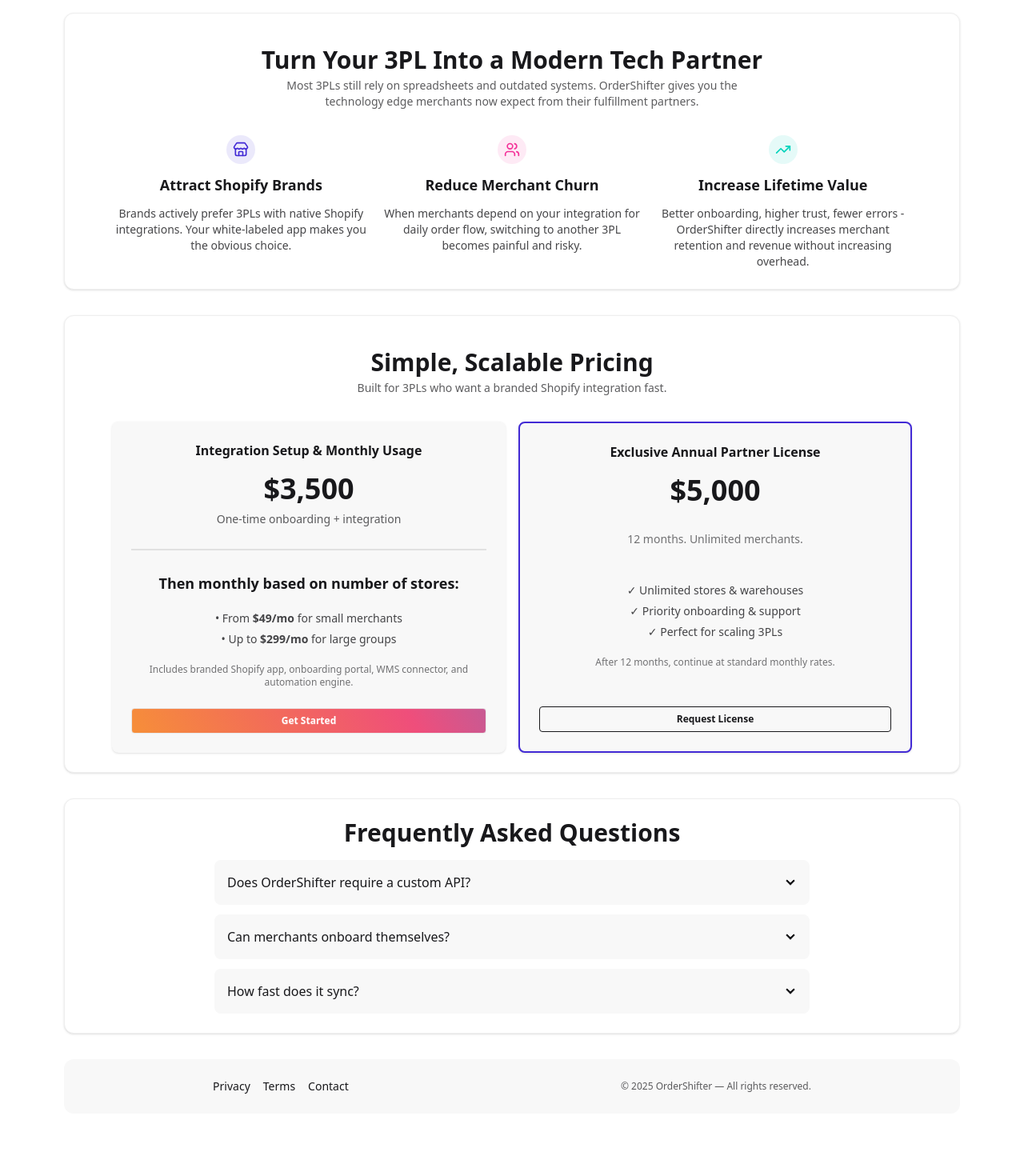
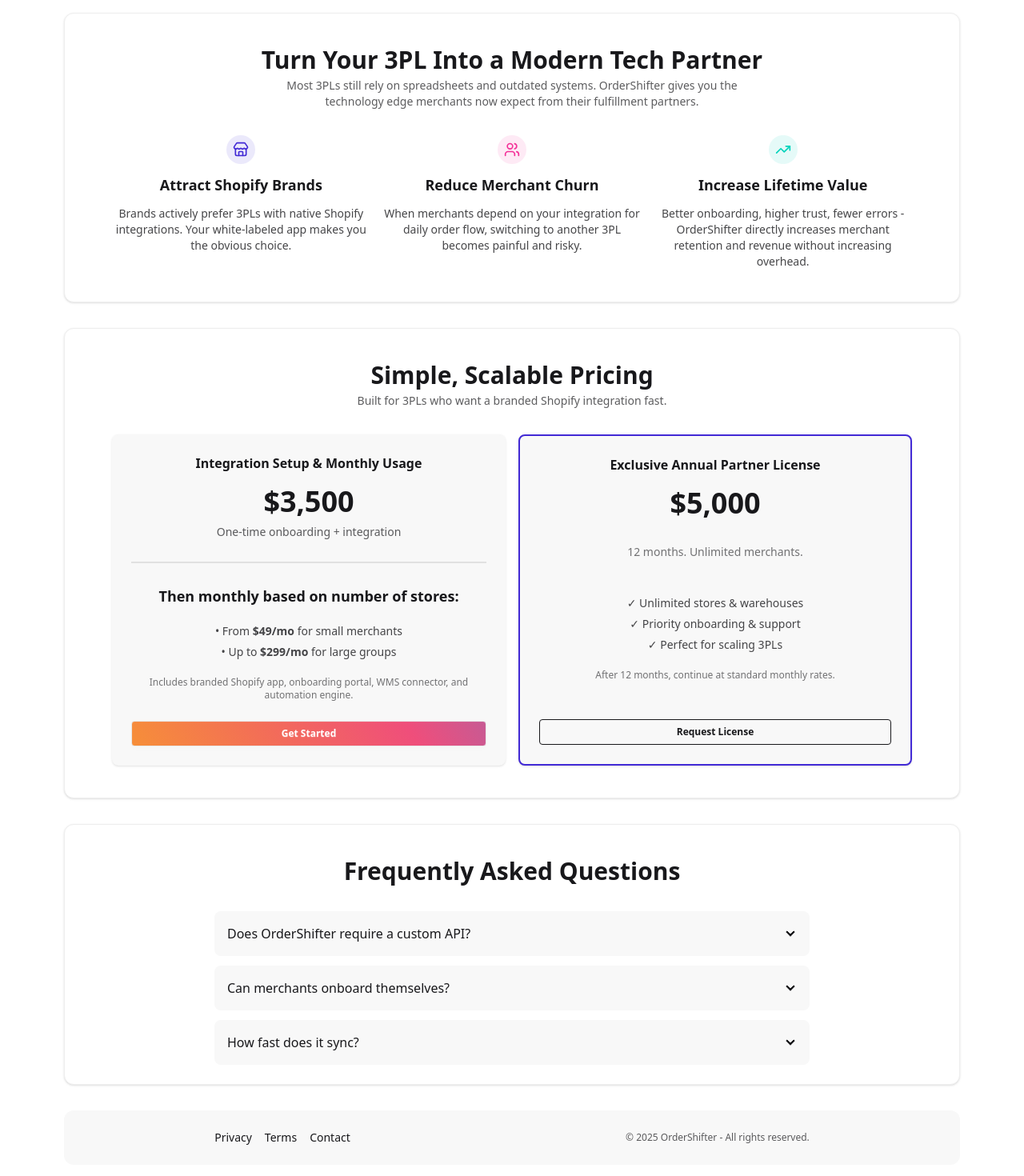
Before and after one commit to srdjank87/ordershifter, a Next.js app: page / in a window 1280 px wide. Shown: the part 1966-3436 px from the top of the page at 80% size. Built offline with nearby package versions, Linux system fonts and the light colour scheme.

Commit message:
Some other spacing fixes

```diff
--- a/app/page.tsx
+++ b/app/page.tsx
@@ -316,7 +316,7 @@
         </section>
 
         {/* 3PL COMPETITIVE ADVANTAGE – 3 CARDS */}
-        <section className="py-6 px-4 bg-base-100 rounded-xl shadow-sm border border-base-300 space-y-4">
+        <section className="py-6 px-4 pb-10 bg-base-100 rounded-xl shadow-sm border border-base-300 space-y-4">
           <div className="text-center space-y-1 py-4">
             <h2 className="text-2xl md:text-3xl font-bold">
               Turn Your 3PL Into a Modern Tech Partner
@@ -372,7 +372,7 @@
         {/* PRICING */}
         <section
           id="pricing"
-          className="py-6 px-4 bg-base-100 rounded-xl shadow-sm border border-base-300 space-y-4"
+          className="py-6 px-4 pb-10 bg-base-100 rounded-xl shadow-sm border border-base-300 space-y-4"
         >
           <div className="text-center space-y-1 py-4">
             <h2 className="text-2xl md:text-3xl font-bold">Simple, Scalable Pricing</h2>
@@ -449,9 +449,9 @@
         {/* FAQ */}
         <section
           id="faq"
-          className="py-6 bg-base-100 rounded-xl shadow-sm border border-base-300 space-y-4"
+          className="py-6 px-4 bg-base-100 rounded-xl shadow-sm border border-base-300 space-y-4"
         >
-          <div className="text-center space-y-1">
+          <div className="text-center space-y-1 py-4">
             <h2 className="text-2xl md:text-3xl font-bold">Frequently Asked Questions</h2>
           </div>
 
@@ -505,7 +505,7 @@
             </Link>
           </nav>
           <p className="text-xs opacity-70">
-            © {new Date().getFullYear()} OrderShifter — All rights reserved.
+            © {new Date().getFullYear()} OrderShifter - All rights reserved.
           </p>
         </footer>
       </div>
```
